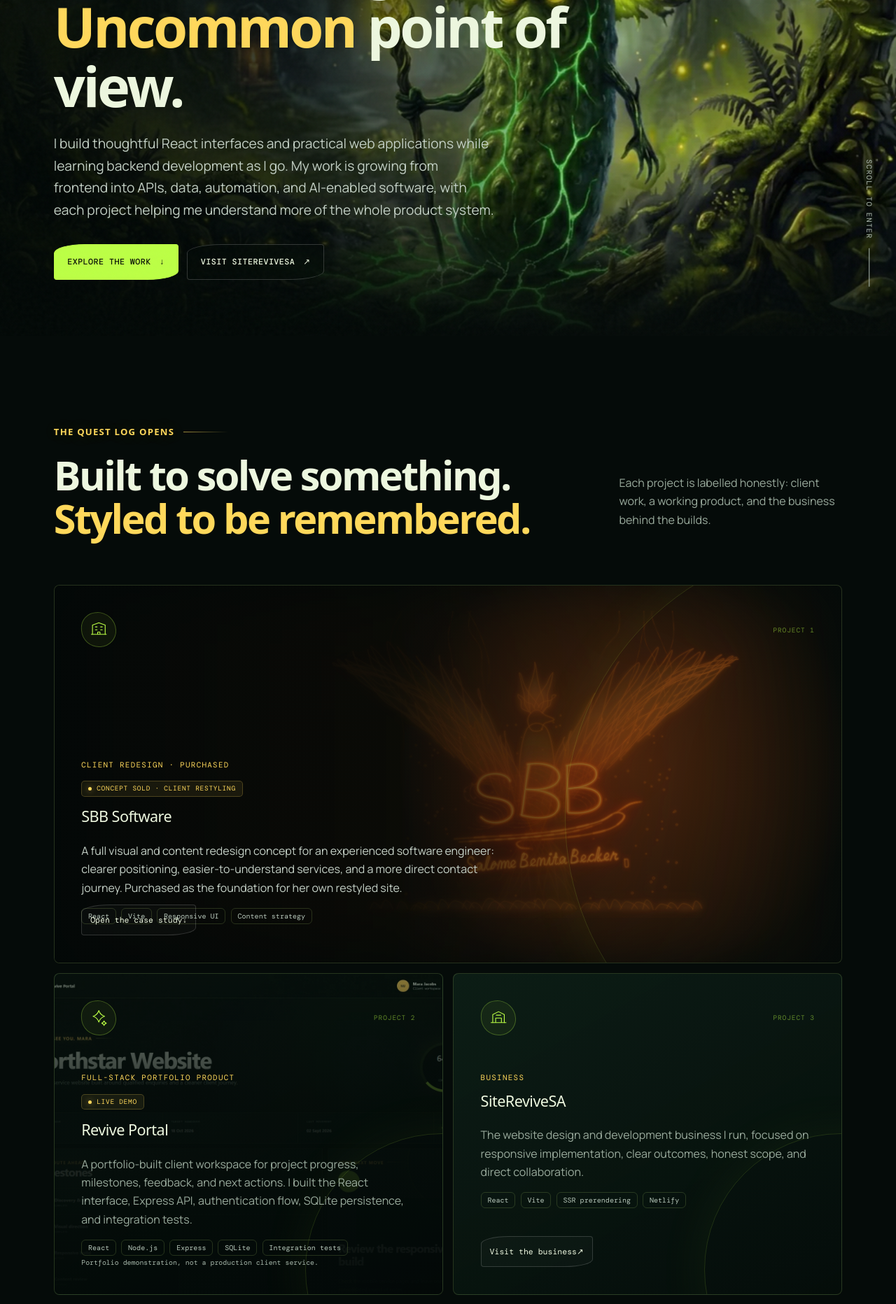
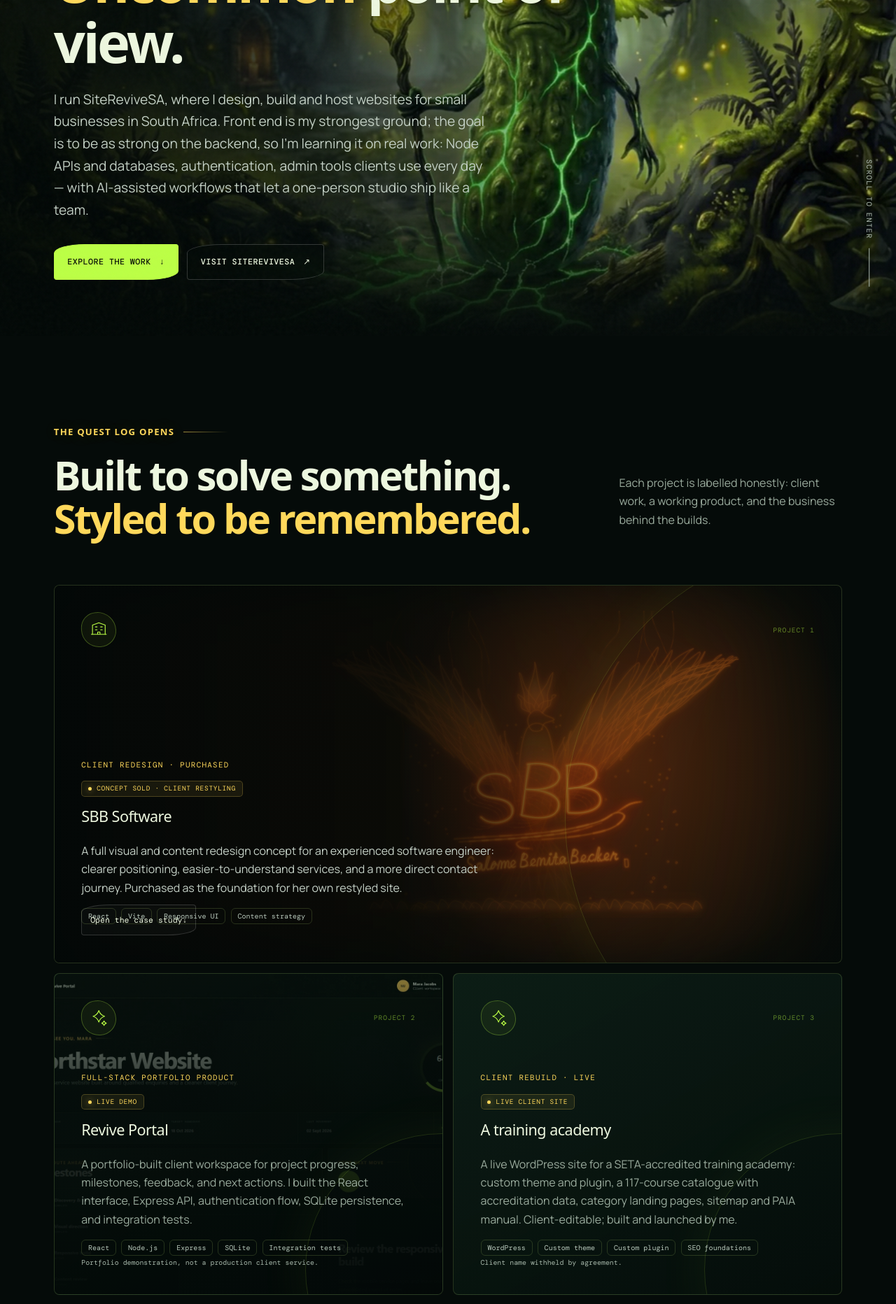
Before and after one commit to Wallas88/waldo-trytsman, a React (Vite) app: page / in a window 1280 px wide. Shown: the part 320-2184 px from the top of the page at 70% size. Built offline with nearby package versions, Linux system fonts and the light colour scheme; a web font is replaced by a local one.

Commit message:
Update the profile copy and add the academy site

```diff
--- a/src/App.jsx
+++ b/src/App.jsx
@@ -145,7 +145,7 @@ function Hero() {
       <div className="hero-vignette" />
       <div className="hero-copy">
         <p className="eyebrow"><span className="status-dot" /> The gate is open</p>
-        <h1>Frontend engineer.<br /><em>Uncommon</em> point of view.</h1>
+        <h1>Web developer.<br /><em>Uncommon</em> point of view.</h1>
         <p>{profile.intro}</p>
         <div className="hero-actions">
           <a className="button primary" href="#work">Explore the work <span aria-hidden="true">↓</span></a>
@@ -306,7 +306,7 @@ function App() {
           <div className="lore-copy">
             <p className="eyebrow">Behind the pixels</p>
             <h2>Serious about the work.<br /><em>Not solemn about it.</em></h2>
-            <p>I’m {profile.name}, a frontend developer and designer based in Pretoria. React and frontend development are my strongest ground; I’m learning backend systems as I go through projects like Revive Portal, moving deeper into APIs, data, authentication, testing, automation, and AI-enabled workflows. I believe technically sound work can still have a sense of humour.</p>
+            <p>I’m {profile.name}, a web developer and designer based in Pretoria, and the founder of SiteReviveSA. React and front-end work are my strongest ground; the goal is to be a backend developer as well, and I’m learning that in the open — through Revive Portal, client admin tools with a database behind them, and team work with a backend-focused developer: APIs, data, authentication, testing, automation and AI-assisted workflows. I believe technically sound work can still have a sense of humour.</p>
             <dl>
               <div><dt>Base</dt><dd>{profile.location}</dd></div>
               <div><dt>Business</dt><dd><a href={profile.business}>SiteReviveSA <Arrow /></a></dd></div>
--- a/src/profile.js
+++ b/src/profile.js
@@ -1,14 +1,14 @@
 // Keep personal facts here so the profile can evolve without redesigning it.
 export const profile = {
   name: "Waldo Trytsman",
-  role: "Frontend engineer building toward full-stack and AI-enabled products",
+  role: "Web developer and founder of SiteReviveSA, learning backend engineering to become a full-stack developer",
   location: "Pretoria, South Africa · working worldwide",
   email: "revivewebsitedev@gmail.com",
   linkedin: "https://www.linkedin.com/in/waldo-trytsman-siterevivesa/",
   github: "https://github.com/Wallas88",
   business: "https://siterevivesa.com/",
   intro:
-    "I build thoughtful React interfaces and practical web applications while learning backend development as I go. My work is growing from frontend into APIs, data, automation, and AI-enabled software, with each project helping me understand more of the whole product system.",
+    "I run SiteReviveSA, where I design, build and host websites for small businesses in South Africa. Front end is my strongest ground; the goal is to be as strong on the backend, so I'm learning it on real work: Node APIs and databases, authentication, admin tools clients use every day — with AI-assisted workflows that let a one-person studio ship like a team.",
 };
 
 export const disciplines = [
@@ -23,7 +23,7 @@ export const disciplines = [
     code: "02",
     title: "Full-stack foundations",
     summary:
-      "Practical experience connecting a frontend to APIs, authentication, persistence, and tests. Growing deeper into backend architecture through working projects.",
+      "Front ends wired to real APIs, authentication, persistence and tests — Revive Portal, client admin tools with a database behind them, team work alongside a backend-focused developer. Backend is the skill I'm building on purpose, one working project at a time.",
     tools: [
       "Node.js",
       "Express",
@@ -51,7 +51,7 @@ export const disciplines = [
     title: "Shipping practice",
     summary:
       "The habits that help a project leave the screen: version control, QA, performance checks, deployment, documentation, and maintainable handover.",
-    tools: ["Git", "Netlify", "GitHub Actions", "SEO foundations", "Performance", "Documentation"],
+    tools: ["Git", "Netlify", "Cloudflare Workers", "GitHub Actions", "SEO foundations", "Performance", "Documentation"],
   },
 ];
 
@@ -84,11 +84,20 @@ export const projects = [
     action: "Open the live demo",
   },
   {
+    type: "Client rebuild · Live",
+    status: "Live client site",
+    title: "A training academy",
+    description:
+      "A live WordPress site for a SETA-accredited training academy: custom theme and plugin, a 117-course catalogue with accreditation data, category landing pages, sitemap and PAIA manual. Client-editable; built and launched by me.",
+    stack: ["WordPress", "Custom theme", "Custom plugin", "SEO foundations"],
+    note: "Client name withheld by agreement.",
+  },
+  {
     type: "Business",
     title: "SiteReviveSA",
     description:
-      "The website design and development business I run, focused on responsive implementation, clear outcomes, honest scope, and direct collaboration.",
-    stack: ["React", "Vite", "SSR prerendering", "Netlify"],
+      "The web studio I run: rebuilds of dated sites, new one-page and multi-page sites, and hosting and care afterwards — for small businesses that need a site that works, scoped and priced honestly.",
+    stack: ["React", "Vite", "SSR prerendering", "Netlify", "Cloudflare Workers"],
     href: "https://siterevivesa.com/",
     action: "Visit the business",
   },
```
Also changed, not shown: index.html (+4 -4 lines).
